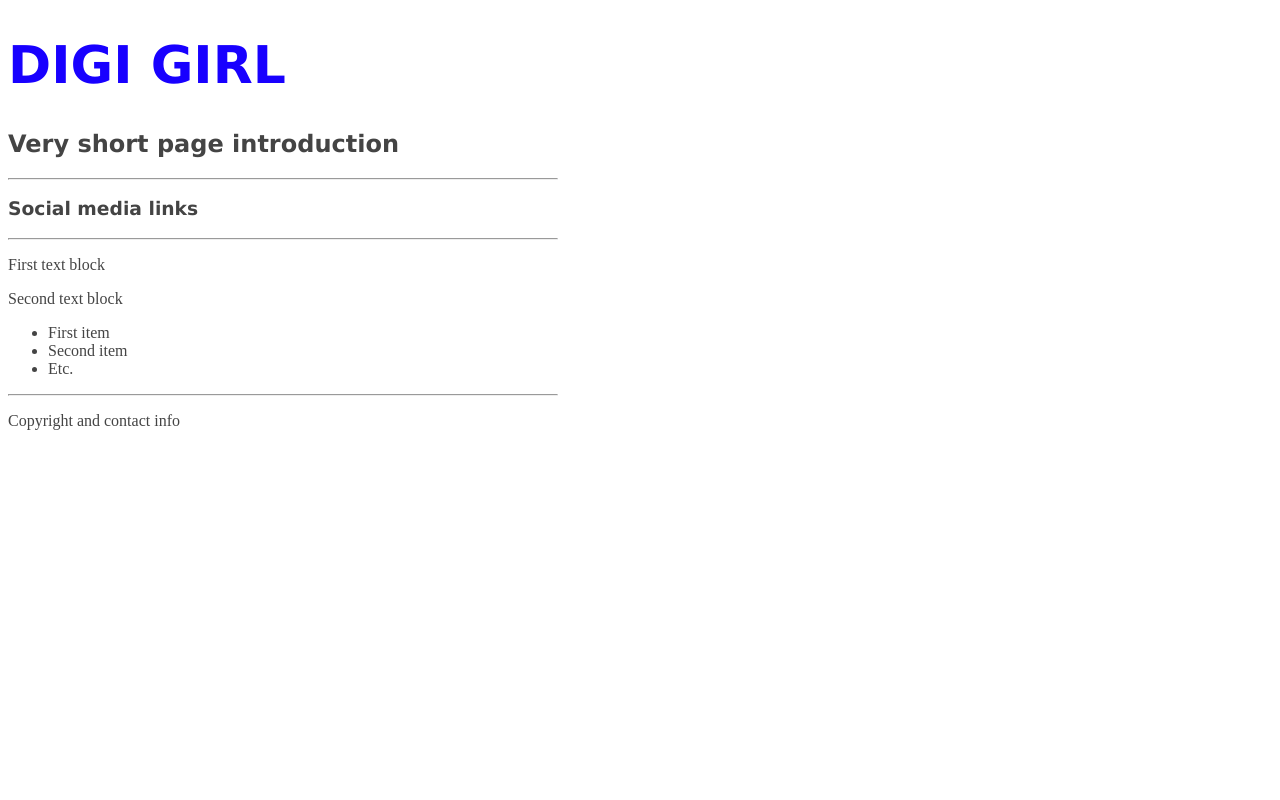
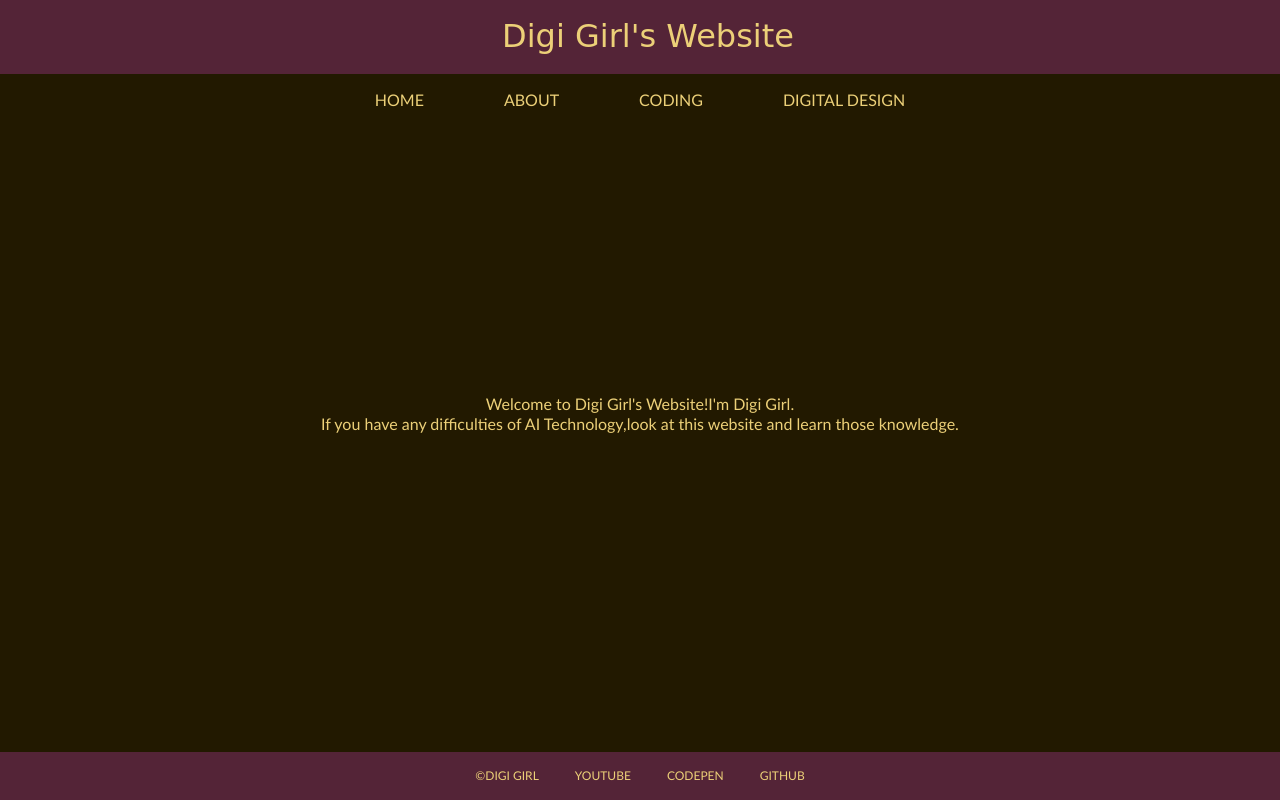
Before and after one commit to digigirljh/digitalportfolio, a website: page index.html in a window 1280 px wide. Drawn offline with Linux system fonts and the light colour scheme.

Commit message:
Digi Girl’s Website-Home

```diff
--- a/index.html
+++ b/index.html
@@ -1,3 +1,4 @@
+
 <!DOCTYPE html>
 <html lang="en">
   <head>
@@ -8,36 +9,30 @@
     <link rel="stylesheet" type="text/css" href="style.css" />
   </head>
   <body>
-    <div style="font-family: Verdana, sans-serif;">
-      <h1>DIGI GIRL</h1>
-      <h2>Very short page introduction</h2>
-      <hr />
-      <h3>Social media links</h3>
-      <hr />
-    </div>
-    <!--END OF HEADER-->
-    <!--START OF CONTENT-->
-    <div>
-      <p>
-        First text block
-      </p>
-      <p>
-        Second text block
-      </p>
-      <ul>
-        <li>First item</li>
-        <li>Second item</li>
-        <li>Etc.</li>
-      </ul>
-    </div>
-    <!--END OF CONTENT-->
-    <!--START OF FOOTER-->
-    <div>
-      <hr />
-      <p>
-        Copyright and contact info
-      </p>
-    </div>
-    <!--END OF FOOTER-->
+    <header>
+      <meta name="viewport" content="width=device-width">
+        <h1>Digi Girl's Website</h1>
+    </header>
+    <nav>
+        <ul>
+            <li><a href="#">Home</a></li>
+            <li><a href="#">About</a></li>
+            <li><a href="#">Coding</a></li>
+            <li><a href="#">Digital Design</a></li>
+            </ul>
+    </nav>
+    <main>
+      <div>
+       Welcome to Digi Girl's Website!I'm Digi Girl.</div>
+      <div>If you have any difficulties of AI Technology,look at this website and learn those knowledge.</div>
+      <br/>
+      <br/>
+     </main>
+    <footer>
+        <p>&copy;Digi Girl</p>
+        <p><a href="#">Youtube</a></p>
+        <p><a href="#">Codepen</a></p>
+        <p><a href="#">Github</a></p>
+    </footer>
   </body>
 </html>
--- a/style.css
+++ b/style.css
@@ -1,11 +1,86 @@
+* {
+    margin: 0;
+    padding: 0;
+    box-sizing: border-box;
+    line-height: 1.3;
+}
 body {
-  width: 550px;
-  color: #444;
-  font-size: 16px;
-  text-align: left;
+    display: flex;
+    flex-direction: column;
+    justify-content: flex-start;
+    align-items: center;
+    min-height: 100vh;
+    font-family: Optima, Calibri, sans-serif;
+    background-color: #221900;
+    color: #ecd078;
 }
-
+header {
+    display: flex;
+    justify-content: center;
+    align-items: center;
+    padding: 1em 0;
+    width: 100%;
+    background-color: #542437;
+}
 h1 {
-  color: #1800ff;
-  font-size: 52px;
+    padding-left: .5em;
+    font-family: cursive;
+    font-size: 2em;
+    font-weight: 400;
+    text-size:small cups;
 }
+nav {
+    display: flex;
+    justify-content: center;
+    align-items: center;
+    width: 100%;
+    background-color: inherit;
+}
+nav ul {
+    display: flex;
+    list-style-type: none;
+}
+nav li {
+    padding: 1em 2.5em;
+    text-transform: uppercase;
+}
+.current-page {
+    padding: .75em;
+    background-color: #ecd078;
+    color: #221900;
+}
+a {
+    color: inherit;
+    text-decoration: none;
+}
+a:hover {
+    color: #d95b43;
+    text-decoration: underline;
+}
+main {
+    display: flex;
+    flex-direction: column;
+    text-align: center;
+    flex-wrap: wrap;
+    align-content: flex-start;
+    flex-grow: 1;
+    max-width: 800px;
+    font-family: Optima, Calibri, sans-serif;
+    padding-bottom: 3.5em;
+    justify-content: center;
+}
+footer {
+    display: flex;
+    justify-content: center;
+    align-items: center;
+    padding: 1em 0;
+    position: fixed;
+    bottom: 0;
+    width: 100%;
+    text-transform: uppercase;
+    background-color: #542437;
+}
+footer p {
+    padding: 0 1.5em;
+    font-size: 12px;
+}
```
